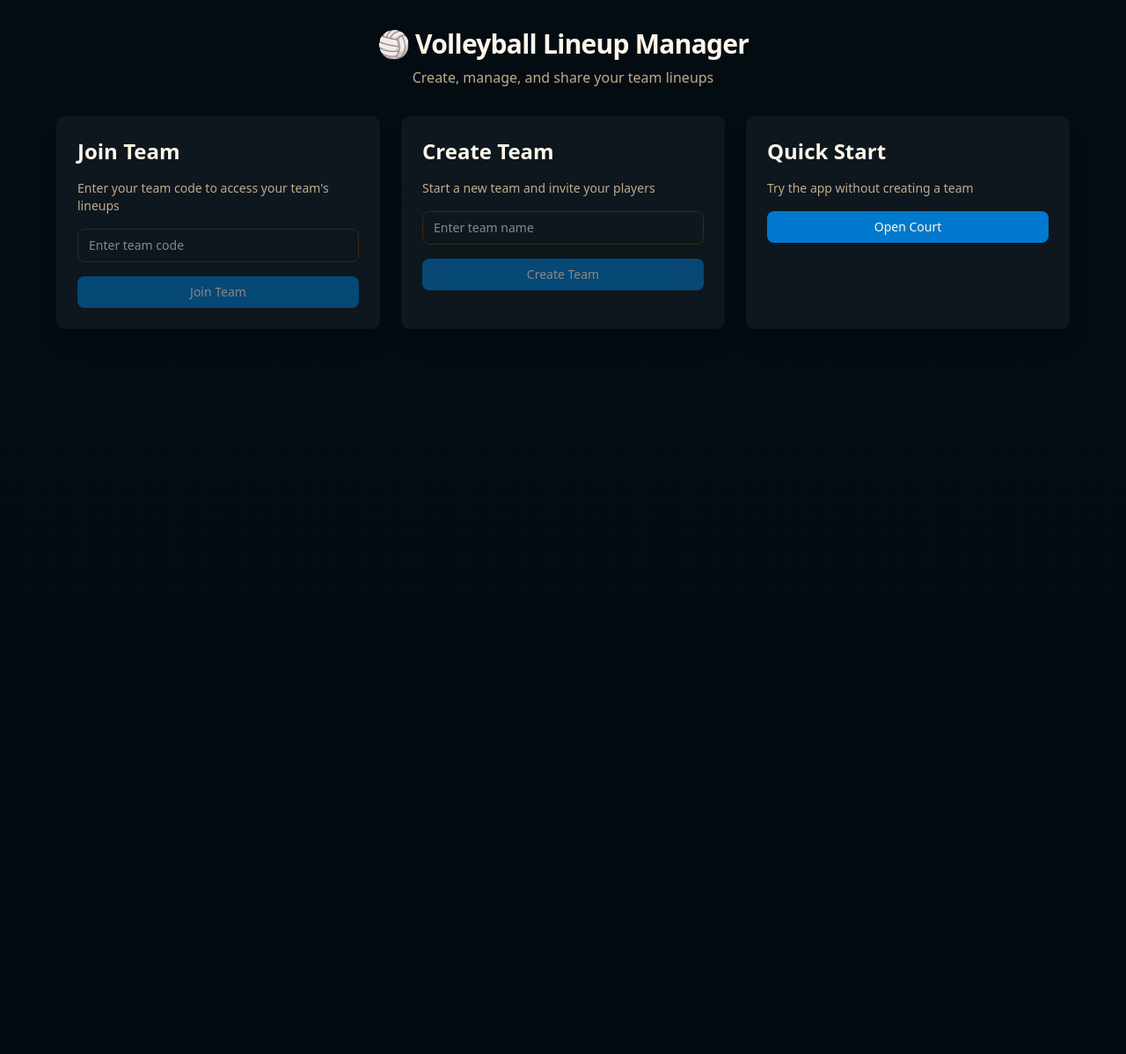
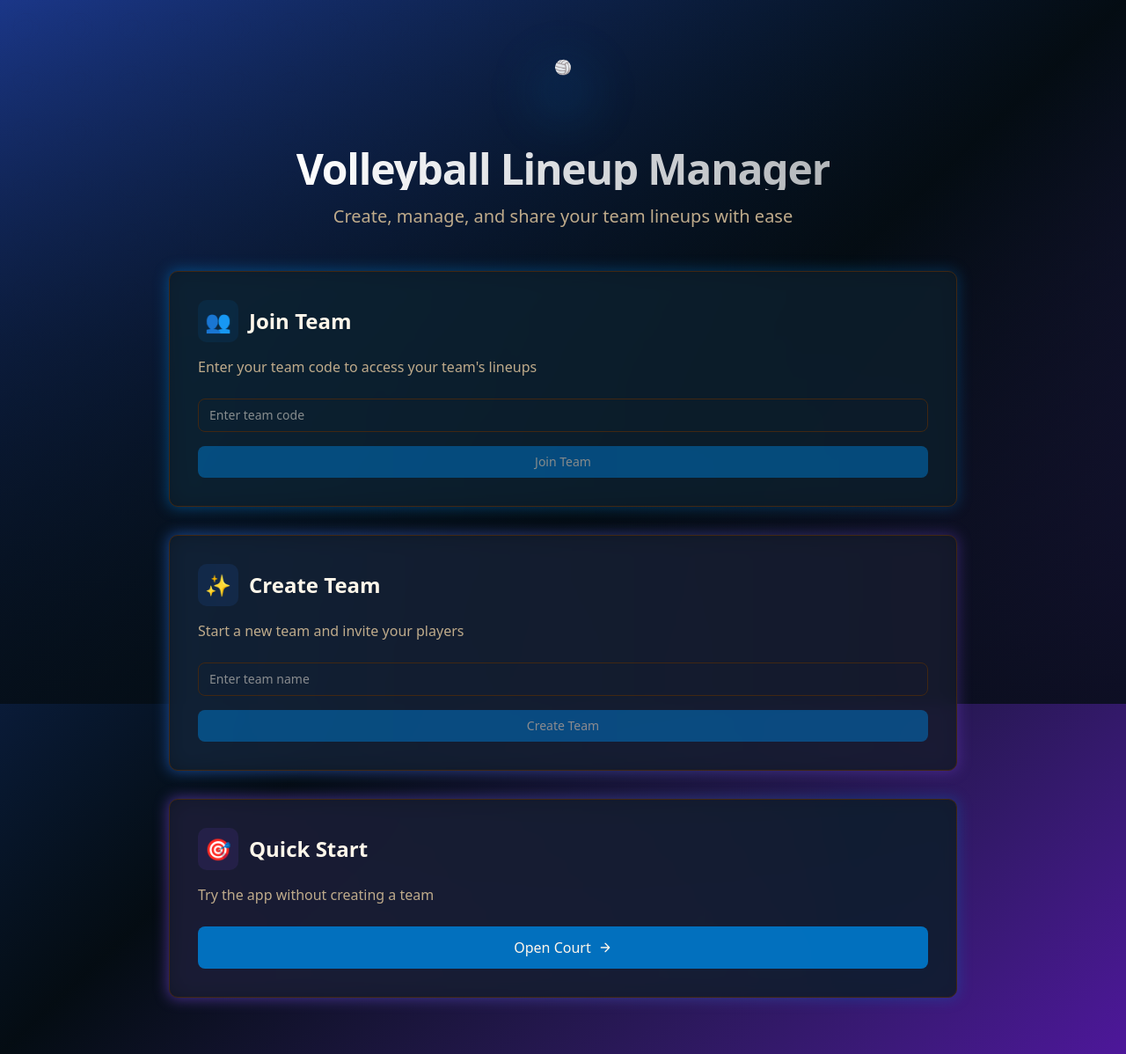
Before and after one commit to moodsdepot/vb-lineup-manager, a Next.js app: page / in a window 1280 px wide. Shown: the whole page at 88% size. Before the commit the page ends 800 px from the top, so only its background shows below. Built offline with nearby package versions, Linux system fonts and the light colour scheme.

Commit message:
Updated Landing page
updated landing page

```diff
--- a/src/app/page.tsx
+++ b/src/app/page.tsx
@@ -4,45 +4,90 @@ import CreateTeamForm from '@/components/teams/CreateTeamForm';
 
 export default function Page() {
   return (
-    <main className="min-h-screen bg-gradient-to-b from-background to-[var(--court-surface)] p-4 md:p-8">
-      <div className="max-w-6xl mx-auto space-y-8">
-        <header className="text-center space-y-2">
-          <h1 className="text-3xl font-bold tracking-tight">
-            🏐 Volleyball Lineup Manager
+    <main className="min-h-screen bg-gradient-to-br from-blue-900 via-background to-violet-900">
+      {/* Decorative elements */}
+      <div className="absolute inset-0 bg-[url('/volleyball-pattern.svg')] opacity-[0.02] pointer-events-none" />
+      <div className="absolute inset-0 bg-gradient-to-b from-background/5 via-background/50 to-background/80" />
+
+      <div className="relative w-full max-w-6xl mx-auto px-4 py-8 md:py-16 flex flex-col items-center">
+        {/* Hero Section */}
+        <div className="text-center space-y-4 mb-12">
+          <div className="flex items-center justify-center mb-6">
+            <div className="relative w-16 h-16 md:w-20 md:h-20">
+              🏐
+              <div className="absolute inset-0 bg-primary/10 rounded-full blur-xl" />
+            </div>
+          </div>
+          <h1 className="text-4xl md:text-5xl font-bold tracking-tight bg-clip-text text-transparent bg-gradient-to-r from-white to-white/70">
+            Volleyball Lineup Manager
           </h1>
-          <p className="text-muted-foreground">
-            Create, manage, and share your team lineups
+          <p className="text-lg md:text-xl text-muted-foreground max-w-2xl">
+            Create, manage, and share your team lineups with ease
           </p>
-        </header>
+        </div>
 
-        <div className="grid md:grid-cols-3 gap-6">
-          <div className="bg-card rounded-lg shadow-xl p-6">
-            <h2 className="text-2xl font-semibold mb-4">Join Team</h2>
-            <p className="text-sm text-muted-foreground mb-4">
+        {/* Cards Section */}
+        <div className="w-full max-w-4xl space-y-6 md:space-y-8">
+          {/* Join Team Card */}
+          <div className="group relative">
+            <div className="absolute -inset-px bg-gradient-to-r from-primary/50 to-primary/30 rounded-lg blur" />
+            <div className="relative bg-card/80 backdrop-blur-sm border rounded-lg p-6 md:p-8 hover:shadow-lg transition-shadow">
+              <h2 className="text-2xl font-semibold mb-4 flex items-center gap-3">
+                <span className="p-2 bg-primary/10 rounded-lg">👥</span>
+                Join Team
+              </h2>
+              <p className="text-muted-foreground mb-6">
                 Enter your team code to access your team's lineups
               </p>
               <JoinTeamForm />
             </div>
+          </div>
 
-          <div className="bg-card rounded-lg shadow-xl p-6">
-            <h2 className="text-2xl font-semibold mb-4">Create Team</h2>
-            <p className="text-sm text-muted-foreground mb-4">
+          {/* Create Team Card */}
+          <div className="group relative">
+            <div className="absolute -inset-px bg-gradient-to-r from-blue-500/50 to-violet-500/30 rounded-lg blur" />
+            <div className="relative bg-card/80 backdrop-blur-sm border rounded-lg p-6 md:p-8 hover:shadow-lg transition-shadow">
+              <h2 className="text-2xl font-semibold mb-4 flex items-center gap-3">
+                <span className="p-2 bg-blue-500/10 rounded-lg">✨</span>
+                Create Team
+              </h2>
+              <p className="text-muted-foreground mb-6">
                 Start a new team and invite your players
               </p>
               <CreateTeamForm />
             </div>
+          </div>
 
-          <div className="bg-card rounded-lg shadow-xl p-6">
-            <h2 className="text-2xl font-semibold mb-4">Quick Start</h2>
-            <p className="text-sm text-muted-foreground mb-4">
+          {/* Quick Start Card */}
+          <div className="group relative">
+            <div className="absolute -inset-px bg-gradient-to-r from-violet-500/50 to-primary/30 rounded-lg blur" />
+            <div className="relative bg-card/80 backdrop-blur-sm border rounded-lg p-6 md:p-8 hover:shadow-lg transition-shadow">
+              <h2 className="text-2xl font-semibold mb-4 flex items-center gap-3">
+                <span className="p-2 bg-violet-500/10 rounded-lg">🎯</span>
+                Quick Start
+              </h2>
+              <p className="text-muted-foreground mb-6">
                 Try the app without creating a team
               </p>
               <Link
                 href="/court"
-              className="w-full inline-flex items-center justify-center rounded-md bg-primary px-4 py-2 text-sm font-medium text-primary-foreground hover:bg-primary/90"
+                className="w-full inline-flex items-center justify-center rounded-md bg-primary/90 hover:bg-primary px-4 py-3 text-base font-medium text-primary-foreground transition-colors"
               >
                 Open Court
+                <svg
+                  xmlns="http://www.w3.org/2000/svg"
+                  className="ml-2 h-4 w-4"
+                  viewBox="0 0 24 24"
+                  fill="none"
+                  stroke="currentColor"
+                  strokeWidth="2"
+                  strokeLinecap="round"
+                  strokeLinejoin="round"
+                >
+                  <path d="M5 12h14M12 5l7 7-7 7"/>
+                </svg>
               </Link>
+            </div>
           </div>
         </div>
       </div>
--- a/src/components/pages/VolleyballCourtPage.tsx
+++ b/src/components/pages/VolleyballCourtPage.tsx
@@ -5,25 +5,35 @@ export default function VolleyballCourtPage() {
   return (
     <main className="min-h-screen bg-gradient-to-b from-background to-[var(--court-surface)] p-4 md:p-8">
       <div className="max-w-6xl mx-auto space-y-8">
-        <header className="flex items-center justify-between">
+        <div className="flex items-center justify-between">
           <Link
             href="/"
-            className="rounded-md bg-secondary px-4 py-2 text-sm font-medium text-secondary-foreground hover:bg-secondary/90"
+            className="inline-flex items-center gap-2 px-4 py-2 text-sm font-medium text-muted-foreground hover:text-foreground transition-colors"
           >
-            ← Back to Home
+            <svg
+              xmlns="http://www.w3.org/2000/svg"
+              width="16"
+              height="16"
+              viewBox="0 0 24 24"
+              fill="none"
+              stroke="currentColor"
+              strokeWidth="2"
+              strokeLinecap="round"
+              strokeLinejoin="round"
+            >
+              <path d="M19 12H5M12 19l-7-7 7-7"/>
+            </svg>
+            Back to Home
           </Link>
+        </div>
 
-          <div className="text-center space-y-2">
+        <header className="text-center space-y-2">
           <h1 className="text-3xl font-bold tracking-tight">
             🏐 Volleyball Lineup Manager
           </h1>
           <p className="text-muted-foreground">
             Create, manage, and share your team lineups
           </p>
-          </div>
-
-          {/* Empty div to maintain centering with flexbox */}
-          <div className="w-[100px]"></div>
         </header>
 
         <div className="bg-card rounded-lg shadow-xl p-6">
```
Also changed, not shown: public/volleyball-pattern.svg (added). Lines whose indentation alone changed are shown as unchanged.
